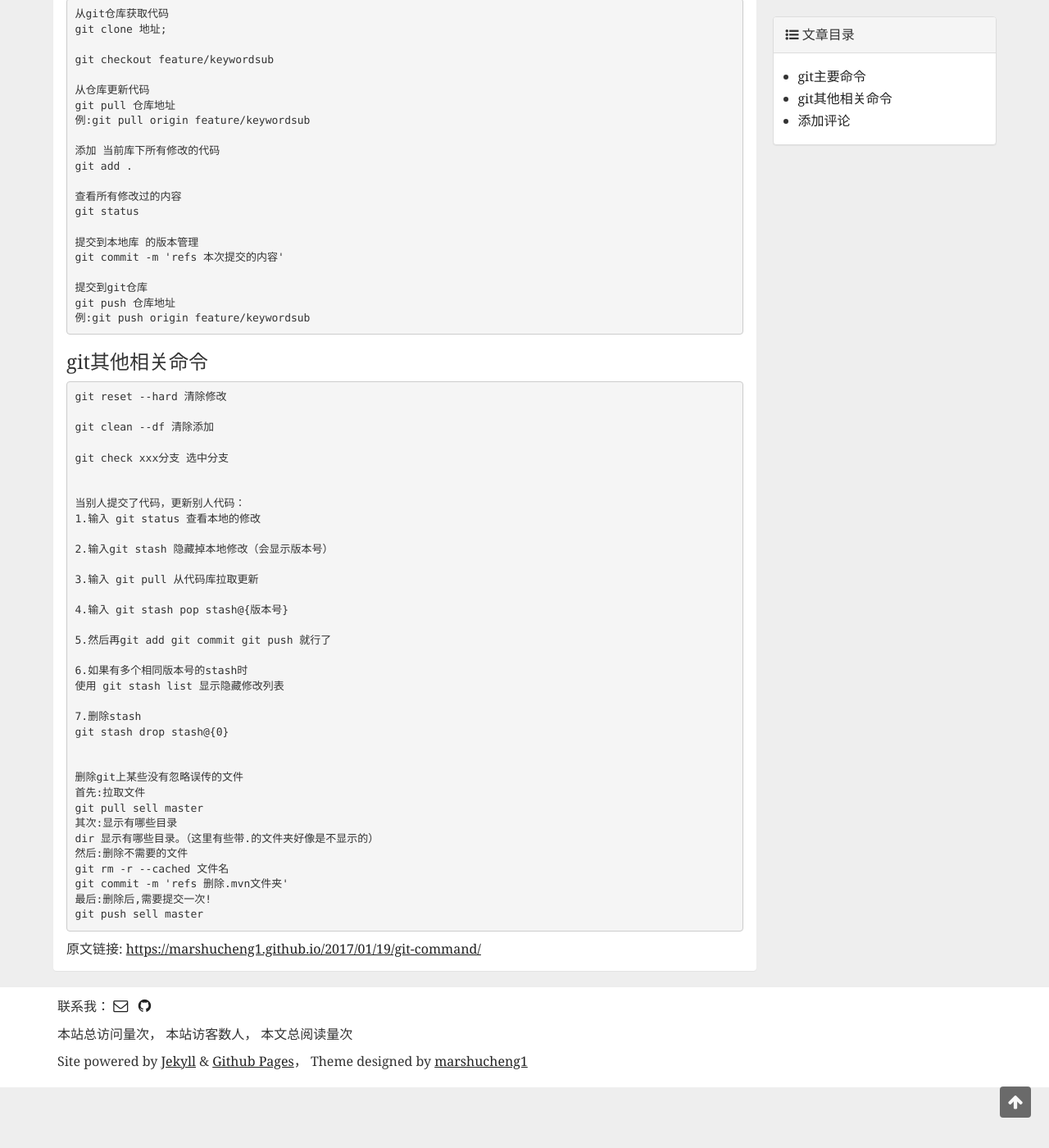
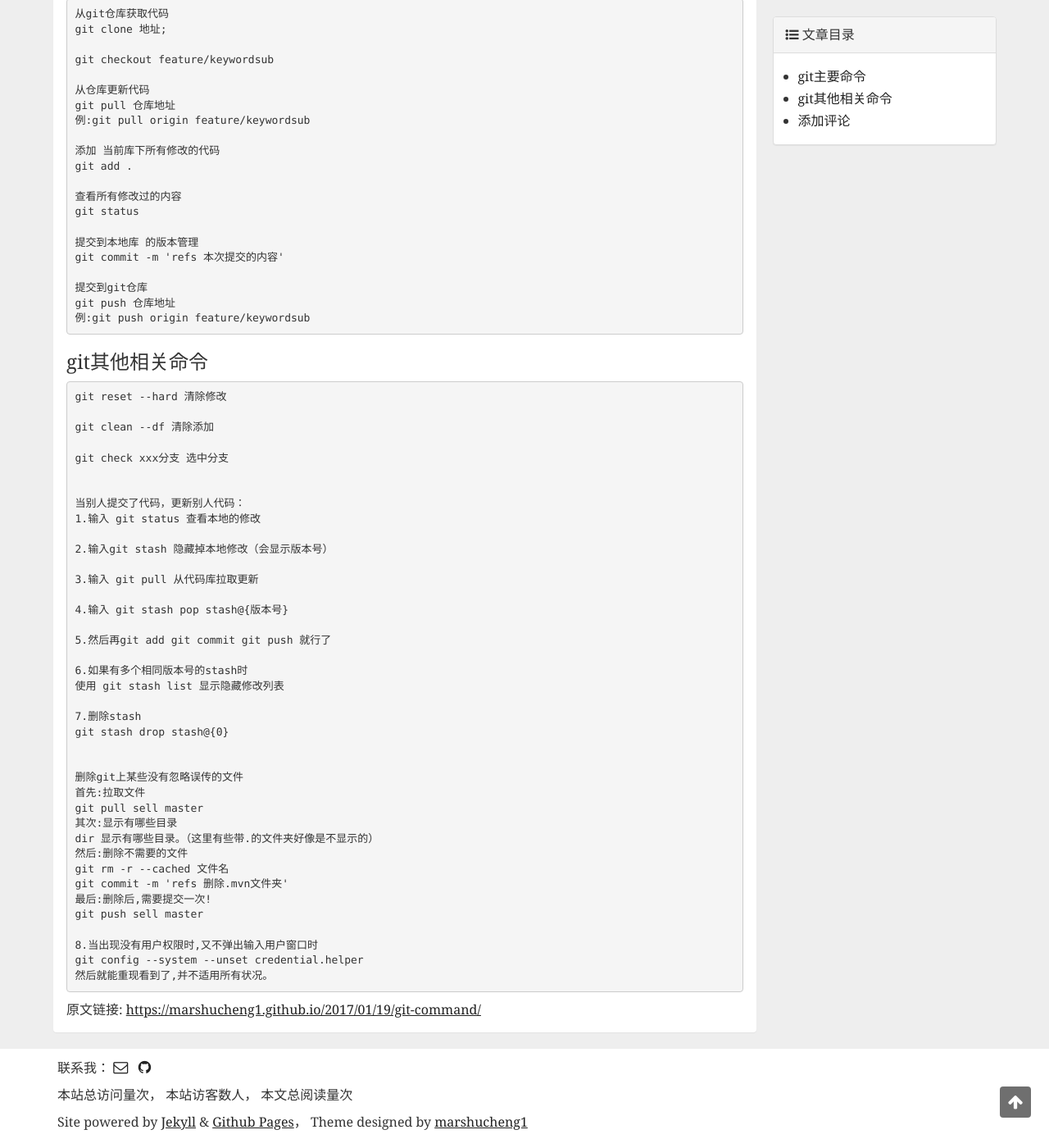
Before and after one commit to marshucheng1/marshucheng1.github.io, a Jekyll site: the page built from _posts/2017-01-19-git-command.md, in a window 1280 px wide and 1400 px high, scrolled down 247 px. Shown: the whole window at 82% size. Built offline with Jekyll 4.4.1, drawn with Linux system fonts in a browser that asks for light colours; comment, search, counter and statistics services are not loaded.

Commit message:
Update 2017-01-19-git-command.md

```diff
--- a/_posts/2017-01-19-git-command.md
+++ b/_posts/2017-01-19-git-command.md
@@ -76,3 +76,7 @@ author: MarsHu
 	git commit -m 'refs 删除.mvn文件夹'
 	最后:删除后,需要提交一次!
 	git push sell master
+
+	8.当出现没有用户权限时,又不弹出输入用户窗口时
+	git config --system --unset credential.helper
+	然后就能重现看到了,并不适用所有状况。
```
